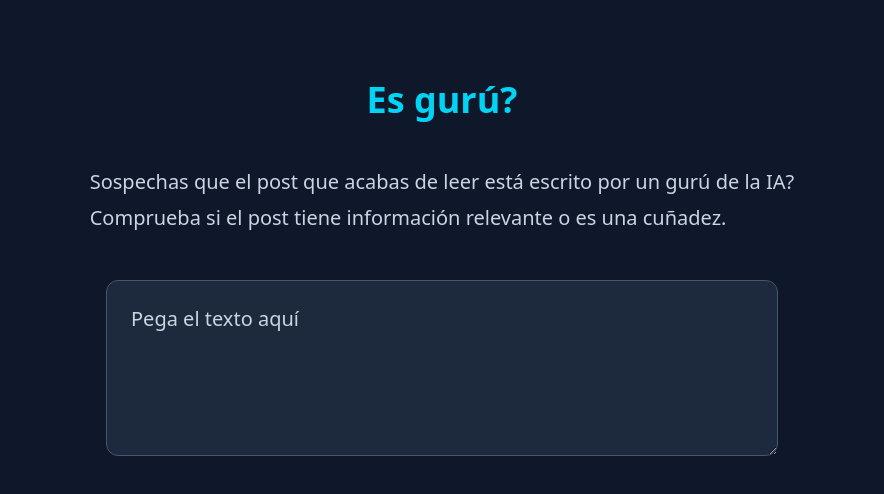
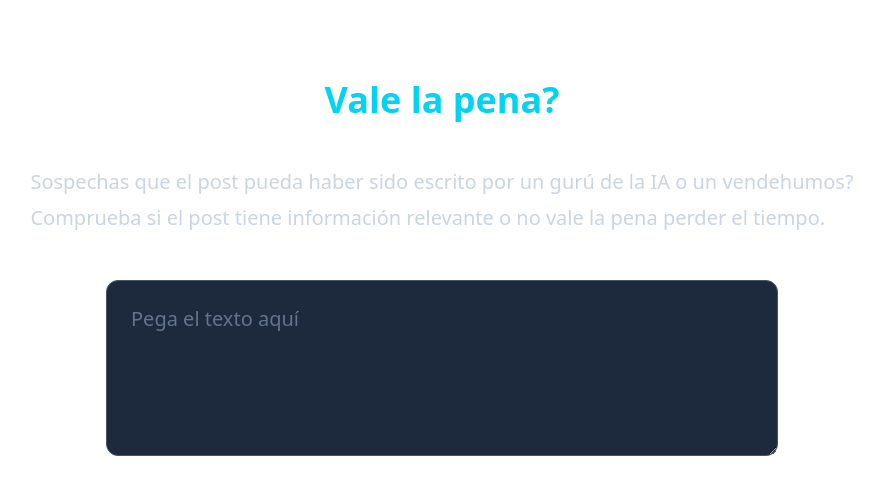
Before and after one commit to lexisgasa/detector-humo, a SvelteKit app: page / in a window 1280 px wide. Shown: the top 494 px of the page, without its empty margins (198-1082 px from the left). Built offline with nearby package versions, Linux system fonts and the light colour scheme.

Commit message:
feature: Improve text logic by using a regex, increase dictionary, minor styling changes

```diff
--- a/src/routes/+page.svelte
+++ b/src/routes/+page.svelte
@@ -1,18 +1,83 @@
+<script>
+  let text = $state("");
+
+  const dictionary = [
+    { frase: "si la ia llegará", tipo: "IA" },
+    { frase: "impacto de la ia", tipo: "IA" },
+    { frase: "la ia ha venido para quedarse", tipo: "IA" },
+    { frase: "cambiará tal y como lo conocemos", tipo: "IA" },
+    { frase: "escribiendo sistemas completos", tipo: "IA" },
+    { frase: "hay un patrón claro", tipo: "IA" },
+    { frase: "el reto actual ya no es si", tipo: "IA" },
+    { frase: "obsoletos en meses", tipo: "IA" },
+    { frase: "mantiene estancado", tipo: "IA" },
+    { frase: "la realidad corporativa", tipo: "IA" },
+    { frase: "cambiar el juego", tipo: "IA" },
+    { frase: "mientras todo", tipo: "IA" },
+    { frase: "tu propio cliente", tipo: "curso" },
+    { frase: "monetiza tu marca", tipo: "curso" },
+    { frase: "monta tu negocio online", tipo: "curso" },
+    { frase: "vive de internet", tipo: "curso" },
+    { frase: "romper el status quo", tipo: "curso" },
+    { frase: "en los comentarios", tipo: "curso" },
+    { frase: "mente de tiburón", tipo: "curso" },
+  ];
+
+  const removeAccents = (str) => {
+    return str.normalize("NFD").replace(/[\u0300-\u036f]/g, "");
+  };
+
+  let detected = $derived(
+    dictionary.filter((item) => {
+      const cleanPhrase = removeAccents(item.frase);
+      const regex = new RegExp(cleanPhrase, "gi");
+
+      return regex.test(removeAccents(text))
+    }),
+  );
+</script>
+
+<svelte:head>
+  <title>Detector de Humo</title>
+  <meta name="description" content="Comprueba si ese post de LinkedIn tiene información relevante o es una cuñadez escrita por un vendehumos." />
+
+  <meta property="og:title" content="Detector de Humo 😶‍🌫️" />
+  <meta property="og:description" content="Analizador de cuñadeces y vendehumos de LinkedIn." />
+</svelte:head>
+
 <main
-  class="min-h-screen bg-slate-900 flex flex-col items-center py-20 px-4 gap-12"
+  class="min-h-screen flex flex-col items-center py-20 px-4 gap-12"
 >
-  <h1 class="text-3xl sm:text-4xl font-extrabold text-cyan-400">Es gurú?</h1>
+  <h1 class="text-3xl sm:text-4xl font-extrabold text-cyan-400">Vale la pena?</h1>
 
-  <div class="text-base sm:text-xl text-slate-300">
+  <div class="sm:text-xl text-slate-300">
     <p class="mb-2">
-      Sospechas que el post que acabas de leer está escrito por un gurú de la
-      IA?
+      Sospechas que el post pueda haber sido escrito por un gurú de la IA o un vendehumos?
     </p>
-    <p>Comprueba si el post tiene información relevante o es una cuñadez.</p>
+    <p>Comprueba si el post tiene información relevante o no vale la pena perder el tiempo.</p>
   </div>
 
   <textarea
-    class="w-full max-w-2xl h-44 p-6 rounded-xl border border-slate-600 focus:border-cyan-400 focus:ring-cyan-400 bg-slate-800 text-slate-300 placeholder:text-slate-300 text-base sm:text-xl"
+    class="w-full max-w-2xl h-44 p-6 rounded-xl border border-slate-600 focus:border-cyan-400 focus:ring-cyan-400 bg-slate-800 text-slate-300 placeholder:text-slate-500 sm:text-xl" bind:value={text}
     placeholder="Pega el texto aquí"
   ></textarea>
+  {#if detected.length > 0}
+    <div class="w-full max-w-2xl bg-red-900/40 border border-red-500 p-6 rounded-xl">
+      <h2 class="sm:text-xl font-bold mb-4 text-red-400">ALERTA DE HUMO DETECTADA 😶‍🌫️</h2>
+      <ul class="space-y-2">
+        {#each detected as item (item.frase)}
+          <li class="flex items-center gap-2 text-red-200">
+            <span class="bg-red-500/20 px-2 py-1 rounded text-sm border border-red-500/50 uppercase font-bold min-w-20">
+              {item.tipo}
+            </span>
+            <span>Cuñadez: <strong class="text-white">"{item.frase}"</strong></span>
+          </li>
+        {/each}
+      </ul>
+    </div>
+  {:else if text.length > 10}
+    <div class="text-green-500 font-mono text-sm">
+      Texto aparentemente limpio...
+    </div>
+  {/if}
 </main>
```
